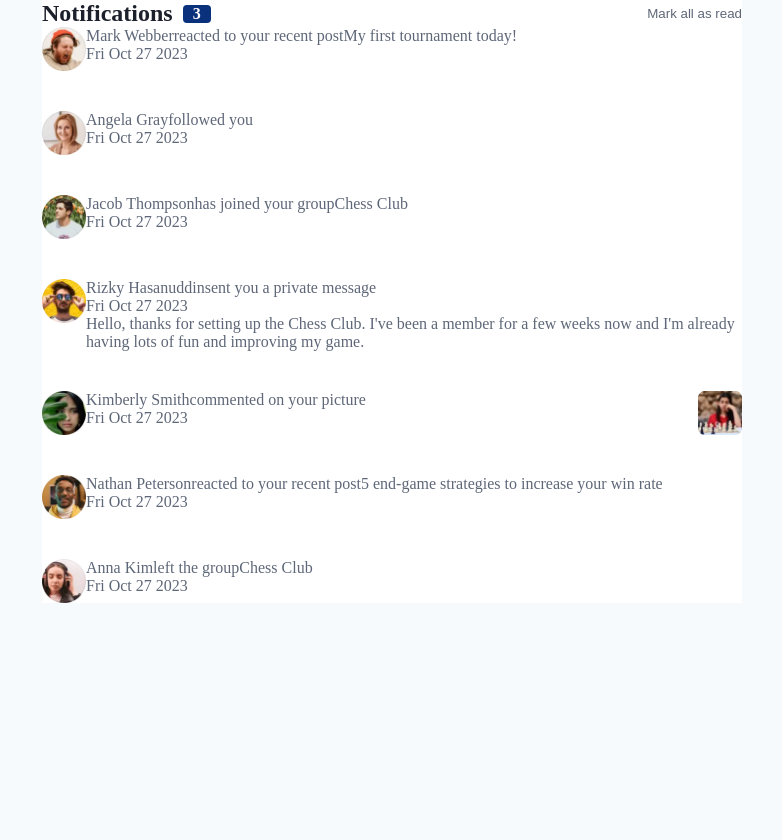
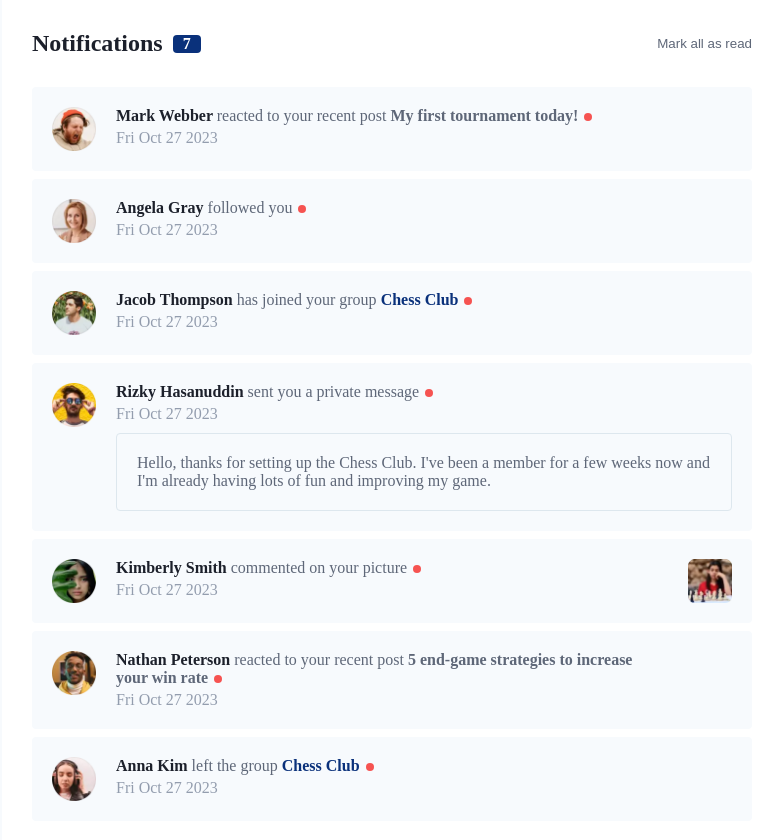
Before and after one commit to MichaelShawUK/frontend-mentor, a React (Vite) app: page / in a window 1280 px wide. Shown: the top 840 px of the page, without its empty margins (248-1030 px from the left). Before the commit the page ends 800 px from the top, so only its background shows below. Built offline with nearby package versions, Linux system fonts and the light colour scheme; a web font is replaced by a local one.

Commit message:
Use state to track unread messages

```diff
--- a/src/projects/junior/notifications-page-main/src/App.tsx
+++ b/src/projects/junior/notifications-page-main/src/App.tsx
@@ -1,17 +1,36 @@
 import "./styles/css/index.css";
-import notifications from "./data/notifications";
-
+import notificationsData from "./data/notifications";
 import Notification from "./components/Notification";
 
+import { useState } from "react";
+
 function NotificationsPage() {
+  const [notifications, setNotifications] = useState(notificationsData);
+
+  const count = notifications.reduce((total, current) => {
+    total += current.unread ? 1 : 0;
+    return total;
+  }, 0);
+
+  function markAsRead() {
+    const readAll = notifications.map((notification) => {
+      const read = Object.create(notification);
+      Object.assign(read, notification);
+      read.unread = false;
+      return read;
+    });
+
+    setNotifications(readAll);
+  }
+
   return (
     <div className="notifications-page">
       <header>
         <div className="heading">
           <h2>Notifications</h2>
-          <span className="badge">3</span>
+          <span className="badge">{count}</span>
         </div>
-        <button>Mark all as read</button>
+        <button onClick={markAsRead}>Mark all as read</button>
       </header>
       <main>
         {notifications.map((notification, index) => (
--- a/src/projects/junior/notifications-page-main/src/components/Notification.tsx
+++ b/src/projects/junior/notifications-page-main/src/components/Notification.tsx
@@ -12,13 +12,14 @@ interface Props {
 }
 
 function Notification({ notification }: Props) {
-  let subject = null;
+  let postTitle = null;
+  let group = null;
   let picture = null;
   let privateMessage = null;
 
-  if (notification instanceof PostReaction) subject = notification.postTitle;
-  if (notification instanceof JoinGroup) subject = notification.group;
-  if (notification instanceof LeaveGroup) subject = notification.group;
+  if (notification instanceof PostReaction) postTitle = notification.postTitle;
+  if (notification instanceof JoinGroup) group = notification.group;
+  if (notification instanceof LeaveGroup) group = notification.group;
   if (notification instanceof PictureComment) picture = notification.imagePath;
   if (notification instanceof PrivateMessage)
     privateMessage = notification.messageContent;
@@ -28,9 +29,11 @@ function Notification({ notification }: Props) {
       <img src={notification.user.avatar} className="avatar" />
       <div className="summary">
         <p className="message">
-          <span className="name">{notification.user.full_name()}</span>
+          <span className="name">{notification.user.full_name()} </span>
           {notification.message}
-          {subject && <span className="subject">{subject}</span>}
+          {postTitle && <span className="post-title"> {postTitle}</span>}
+          {group && <span className="group"> {group}</span>}
+          {notification.unread && <i className="unread-badge"></i>}
         </p>
         <p className="time">{notification.created_at.toDateString()}</p>
       </div>
--- a/src/projects/junior/notifications-page-main/src/models/Notification.ts
+++ b/src/projects/junior/notifications-page-main/src/models/Notification.ts
@@ -1,11 +1,13 @@
 import User from "./User";
 
-export class Notification {
+export class Notification extends Object {
   constructor(
     public user: User,
     public created_at: Date = new Date(),
     public unread: boolean = true
-  ) {}
+  ) {
+    super();
+  }
 }
 
 export class PostReaction extends Notification {
--- a/src/projects/junior/notifications-page-main/src/styles/css/index.css
+++ b/src/projects/junior/notifications-page-main/src/styles/css/index.css
@@ -33,7 +33,11 @@ header button:hover {
   display: grid;
   grid-template-areas: "avatar summary picture" "avatar summary picture" "avatar private private";
   grid-template-columns: 44px 1fr 44px;
-  margin-bottom: 40px;
+  margin-bottom: 8px;
+  padding: 20px;
+  background-color: hsl(210, 60%, 98%);
+  column-gap: 20px;
+  border-radius: 4px;
 }
 
 .avatar {
@@ -48,10 +52,58 @@ header button:hover {
 .picture {
   grid-area: picture;
   height: 44px;
+  cursor: pointer;
 }
 
 .private-message {
   grid-area: private;
+  margin-top: 10px;
+  padding: 20px;
+  border: 1px solid hsl(205, 33%, 90%);
+  border-radius: 4px;
+  cursor: pointer;
+}
+.private-message:hover {
+  background-color: hsl(205, 33%, 90%);
+}
+
+.name {
+  color: hsl(224, 21%, 14%);
+  font-weight: 800;
+  cursor: pointer;
+}
+.name:hover {
+  color: hsl(219, 85%, 26%);
+}
+
+.post-title {
+  font-weight: 800;
+  cursor: pointer;
+}
+.post-title:hover {
+  color: hsl(219, 85%, 26%);
+}
+
+.group {
+  font-weight: 800;
+  color: hsl(219, 85%, 26%);
+  cursor: pointer;
+}
+
+.time {
+  color: hsl(219, 14%, 63%);
+  margin-top: 4px;
+}
+
+.unread-badge::after {
+  display: inline-block;
+  content: "";
+  height: 8px;
+  width: 8px;
+  background-color: hsl(1, 90%, 64%);
+  border-radius: 50%;
+  margin-left: 6px;
+  vertical-align: middle;
 }
 
 @font-face {
@@ -75,8 +127,13 @@ body {
 
 .notifications-page {
   background-color: hsl(0, 0%, 100%);
-  max-width: 700px;
+  max-width: 780px;
   margin: 0 auto;
+  padding: 30px;
+}
+
+header {
+  margin-bottom: 30px;
 }
 
 /*# sourceMappingURL=index.css.map */
--- a/src/projects/junior/notifications-page-main/src/styles/scss/_notification.scss
+++ b/src/projects/junior/notifications-page-main/src/styles/scss/_notification.scss
@@ -8,7 +8,11 @@ $image-size: 44px;
     "avatar summary picture"
     "avatar private private";
   grid-template-columns: $image-size 1fr $image-size;
-  margin-bottom: 40px;
+  margin-bottom: 8px;
+  padding: 20px;
+  background-color: $body-background;
+  column-gap: 20px;
+  border-radius: 4px;
 }
 
 .avatar {
@@ -23,8 +27,59 @@ $image-size: 44px;
 .picture {
   grid-area: picture;
   height: $image-size;
+  cursor: pointer;
 }
 
 .private-message {
   grid-area: private;
+  margin-top: 10px;
+  padding: 20px;
+  border: 1px solid $hover-private-message;
+  border-radius: 4px;
+  cursor: pointer;
+
+  &:hover {
+    background-color: $hover-private-message;
+  }
 }
+
+.name {
+  color: $name-text;
+  font-weight: 800;
+  cursor: pointer;
+
+  &:hover {
+    color: $link;
+  }
+}
+
+.post-title {
+  font-weight: 800;
+  cursor: pointer;
+
+  &:hover {
+    color: $link;
+  }
+}
+
+.group {
+  font-weight: 800;
+  color: $link;
+  cursor: pointer;
+}
+
+.time {
+  color: $date;
+  margin-top: 4px;
+}
+
+.unread-badge::after {
+  display: inline-block;
+  content: "";
+  height: 8px;
+  width: 8px;
+  background-color: $red;
+  border-radius: 50%;
+  margin-left: 6px;
+  vertical-align: middle;
+}
--- a/src/projects/junior/notifications-page-main/src/styles/scss/index.scss
+++ b/src/projects/junior/notifications-page-main/src/styles/scss/index.scss
@@ -26,6 +26,11 @@ body {
 
 .notifications-page {
   background-color: $background;
-  max-width: 700px;
+  max-width: 780px;
   margin: 0 auto;
+  padding: 30px;
 }
+
+header {
+  margin-bottom: 30px;
+}
```
Also changed, not shown: 1 other file (tests, documents, lock files or other folders).
